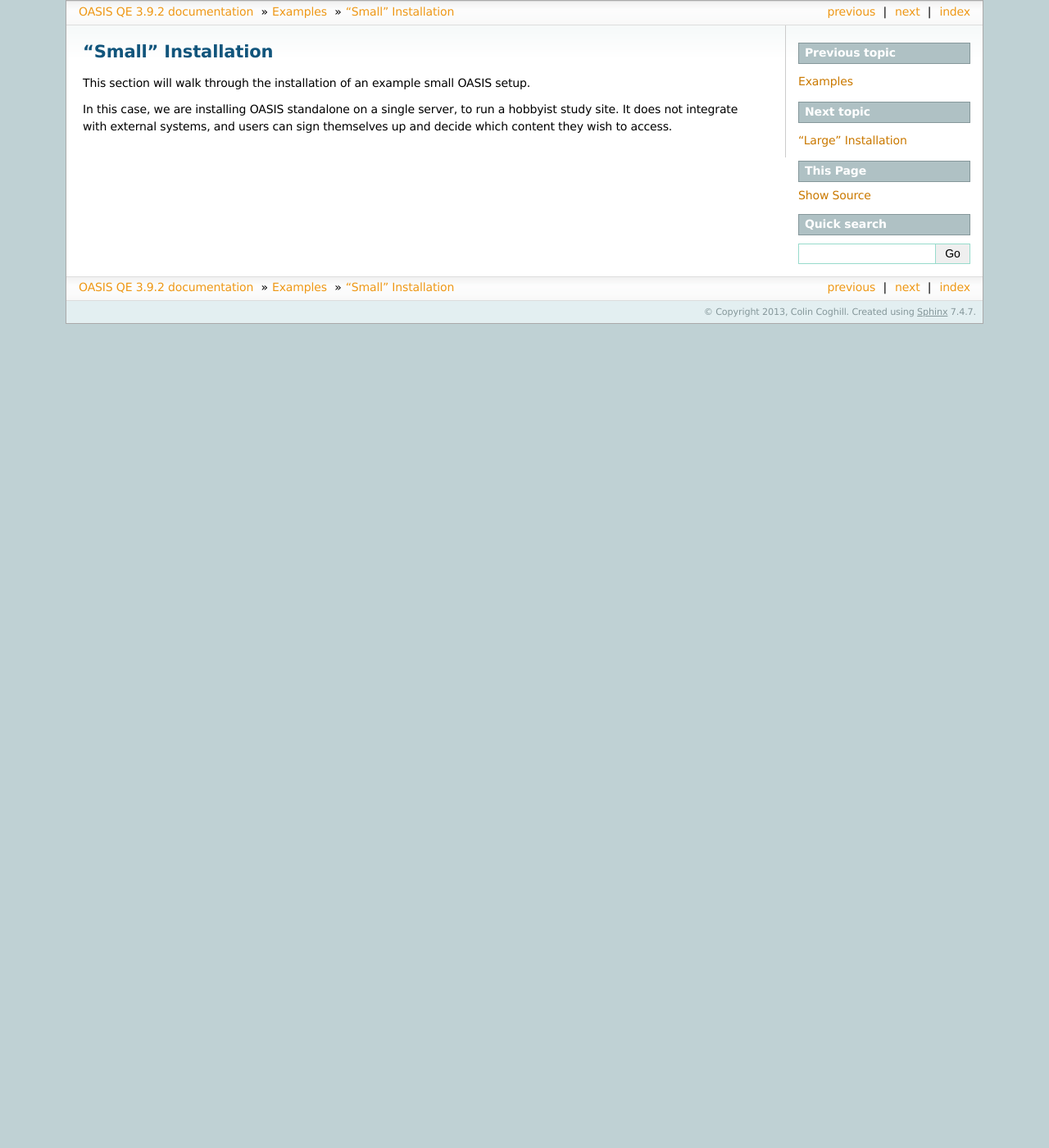
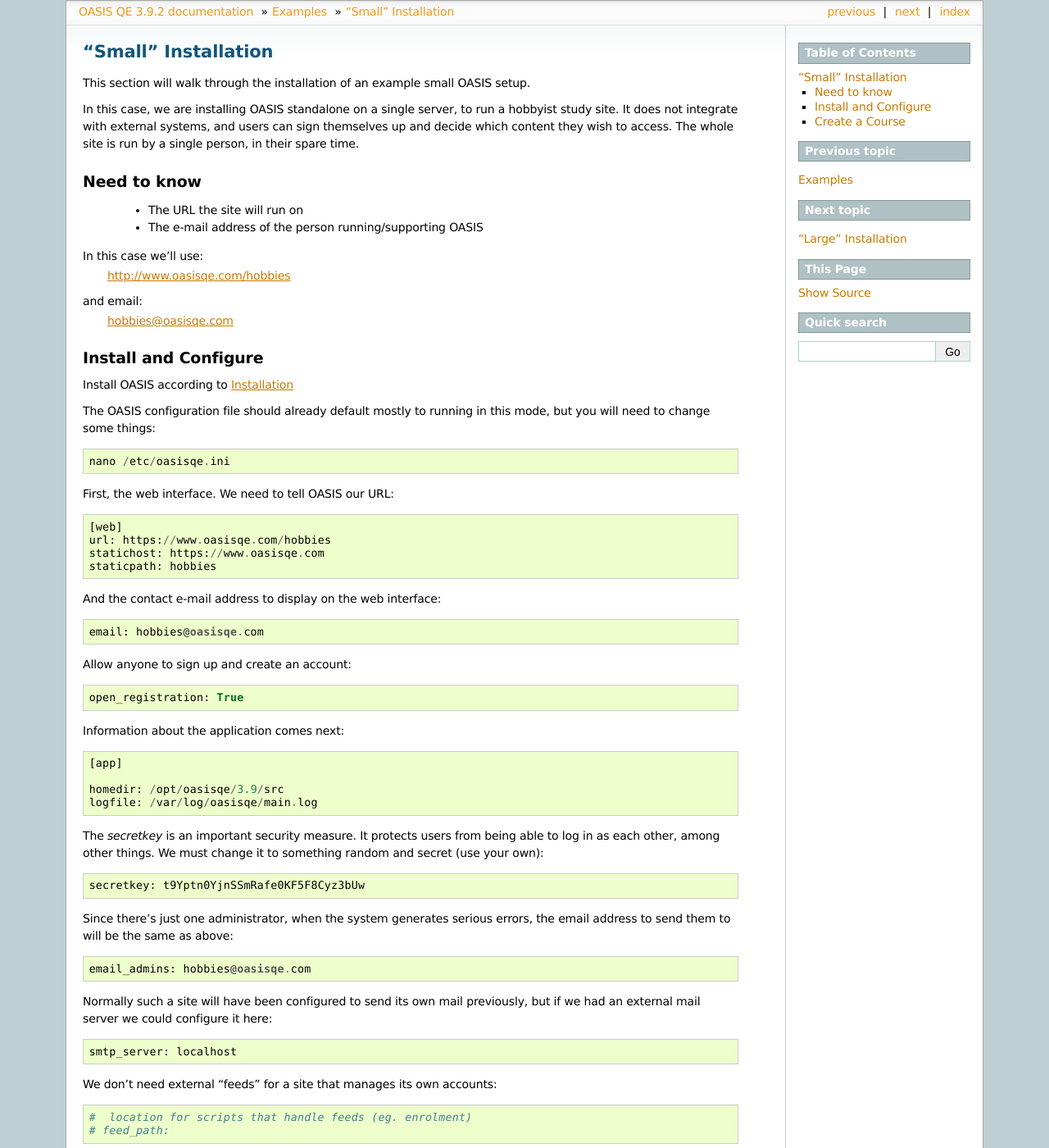
Before and after one commit to colincoghill/oasisqe, a Sphinx documentation site: the page built from source/example_small.rst, in a window 1280 px wide and 1400 px high. Shown: the whole window at 82% size. Built offline with Sphinx 7.4.7, drawn with Linux system fonts in a browser that asks for light colours; pages that are not in the unit, such as notebooks, are missing from menus; some of the changed text lies outside the part shown.

Commit message:
Installation guide for "small" installation. Install and Configure section.

```diff
--- a/source/example_small.rst
+++ b/source/example_small.rst
@@ -8,4 +8,121 @@ This section will walk through the installation of an example small OASIS setup.
 
 In this case, we are installing OASIS standalone on a single server, to run a
 hobbyist study site. It does not integrate with external systems, and users
-can sign themselves up and decide which content they wish to access.
+can sign themselves up and decide which content they wish to access. The whole
+site is run by a single person, in their spare time.
+
+Need to know
+^^^^^^^^^^^^
+  * The URL the site will run on
+  * The e-mail address of the person running/supporting OASIS
+
+In this case we'll use:
+  http://www.oasisqe.com/hobbies
+and email:
+  hobbies@oasisqe.com
+
+
+Install and Configure
+^^^^^^^^^^^^^^^^^^^^^
+
+Install OASIS according to :doc:`installation`
+
+The OASIS configuration file should already default mostly to running in this
+mode, but you will need to change some things::
+
+   nano /etc/oasisqe.ini
+
+
+First, the web interface. We need to tell OASIS our URL::
+
+   [web]
+   url: https://www.oasisqe.com/hobbies
+   statichost: https://www.oasisqe.com
+   staticpath: hobbies
+
+And the contact e-mail address to display on the web interface::
+
+   email: hobbies@oasisqe.com
+
+
+Allow anyone to sign up and create an account::
+
+   open_registration: True
+
+
+Information about the application comes next::
+
+   [app]
+
+   homedir: /opt/oasisqe/3.9/src
+   logfile: /var/log/oasisqe/main.log
+
+The *secretkey* is an important security measure. It protects users from being
+able to log in as each other, among other things. We must change it to something
+random and secret (use your own)::
+
+   secretkey: t9Yptn0YjnSSmRafe0KF5F8Cyz3bUw
+
+Since there's just one administrator, when the system generates serious errors,
+the email address to send them to will be the same as above::
+
+   email_admins: hobbies@oasisqe.com
+
+Normally such a site will have been configured to send its own mail previously,
+but if we had an external mail server we could configure it here::
+
+   smtp_server: localhost
+
+We don't need external "feeds" for a site that manages its own accounts::
+
+   #  location for scripts that handle feeds (eg. enrolment)
+   # feed_path:
+
+The database configuration will already have been handled during the install
+process::
+
+   [db]
+
+   host: localhost
+   dbname: oasisdb
+   uname: oasisdb
+   pass: SECRET
+   port: 5432
+
+As will the cache settings::
+
+   [cache]
+
+   cachedir: /var/cache/oasisqe/v3.9
+   memcache_enable: True
+
+A low-usage site won't need memcached, so we could set memcache_enable: to False if we wanted. However,
+it's easy enough to install and does make OASIS respond significantly faster in many
+situations.
+
+
+Any time we make changes to this configuration file, we must tell Apache
+to restart OASIS::
+
+  service apache2 restart
+
+
+Now we can log in to OASIS and verify that it all works:
+
+We open a web browser and go to the URL: https://www.oasisqe.com/hobbies
+(obviously, using our own URL here)
+
+.. image:: snap2_login_admin.png
+   :width: 300px
+
+And we should see the main menu:
+
+.. image:: snap2_main_menu.png
+   :width: 300px
+
+
+
+
+
+Create a Course
+^^^^^^^^^^^^^^^
```
